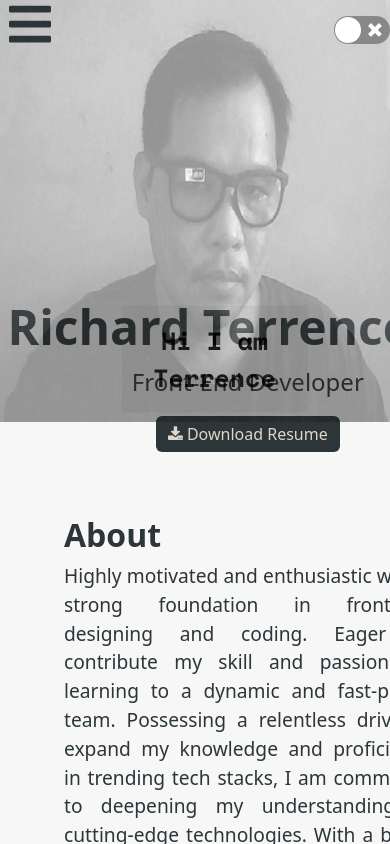
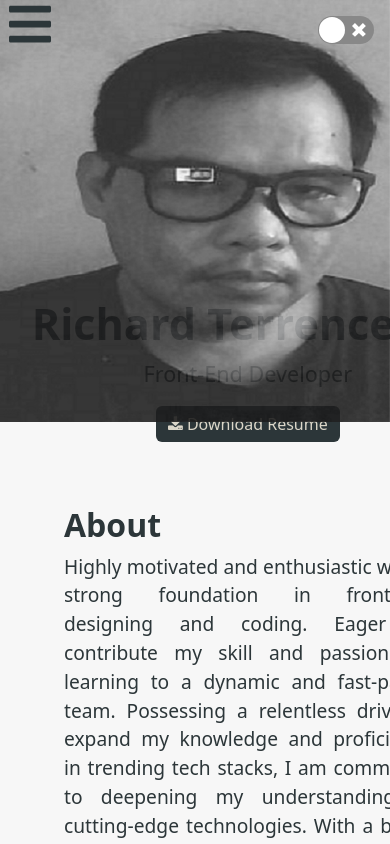
Before and after one commit to RichardTerrence/RTG-portfolio, a React (Create React App) app: page / in a window 390 px wide. Before the commit this address had no page. Shown: the top 844 px of the page. Built offline with nearby package versions, Linux system fonts and the light colour scheme; a web font is replaced by a local one.

Commit message:
first commit

```diff
--- a/public/index.html
+++ b/public/index.html
@@ -9,7 +9,6 @@
       name="description"
       content="Web site created using create-react-app"
     />
-    <script src="http://localhost:8097"></script>
     <link rel="preconnect" href="https://fonts.googleapis.com" />
     <link rel="preconnect" href="https://fonts.gstatic.com" crossorigin />
     <link
--- a/src/components/LeftContent.css
+++ b/src/components/LeftContent.css
@@ -4,24 +4,23 @@
   box-sizing: border-box;
 }
 .leftcontent-body {
-  height: 100%;
+  min-height: 100%;
   width: 40%;
   position: fixed;
   top: 0;
   right: 0;
   filter: grayscale(100%);
   opacity: 90%;
-}
-
-/*image :hover*/
-.image {
-  opacity: 1;
-  width: 100%;
-  height: 100%;
+  background-position: center;
+  background-repeat: no-repeat;
+  background-size: cover;
+  background-image: url("../components/images/rex999.png");
   transition: 0s ease;
   backface-visibility: hidden;
   cursor: pointer;
 }
+
+/*image :hover*/
 .middle {
   transition: 0.2s ease;
   opacity: 0;
@@ -49,33 +48,45 @@
 @media only screen and (max-width: 1200px) {
   .leftcontent-body {
     width: 40%;
-    height: 100%;
+    min-height: 100%;
     position: fixed;
     top: 0;
     right: 0;
+    background-position: center;
+    background-repeat: no-repeat;
+    background-size: cover;
   }
 }
 @media only screen and (max-width: 992px) {
   .leftcontent-body {
     width: 40%;
-    height: 100%;
+    min-height: 100%;
     position: fixed;
     top: 0;
     right: 0;
+    background-position: center;
+    background-repeat: no-repeat;
+    background-size: cover;
   }
 }
 @media only screen and (max-width: 768px) {
   .leftcontent-body {
     width: 100%;
-    height: 50%;
+    min-height: 50%;
     position: absolute;
+    background-position: center;
+    background-repeat: no-repeat;
+    background-size: cover;
   }
 }
 
 @media only screen and (max-width: 600px) {
   .leftcontent-body {
     width: 100%;
-    height: 50%;
+    min-height: 50%;
     position: absolute;
+    background-position: center;
+    background-repeat: no-repeat;
+    background-size: cover;
   }
 }
--- a/src/components/LeftContent.js
+++ b/src/components/LeftContent.js
@@ -1,6 +1,5 @@
 import React from "react";
 import "./LeftContent.css";
-import rex999 from "./images/rex999.png";
 
 const LeftContent = () => {
   return (
@@ -11,7 +10,7 @@ const LeftContent = () => {
         target="_blank"
         rel="noreferrer"
       >
-        <img src={rex999} alt="Avatar" className="image" />
+        <img className="image" alt="" />
       </a>
       <div className="middle">
         <div className="text">Hi I am Terrence</div>
--- a/src/components/NavFooter.css
+++ b/src/components/NavFooter.css
@@ -27,21 +27,21 @@
 }
 @media only screen and (max-width: 1200px) {
   .N-footer {
-    width: 60%;
+    max-width: 60%;
   }
 }
 @media only screen and (max-width: 992px) {
   .N-footer {
-    width: 60%;
+    max-width: 60%;
   }
 }
 @media only screen and (max-width: 768px) {
   .N-footer {
-    width: 100%;
+    max-width: 100%;
   }
 }
 @media only screen and (max-width: 600px) {
   .N-footer {
-    width: 100%;
+    max-width: 100%;
   }
 }
--- a/src/components/RightContent.css
+++ b/src/components/RightContent.css
@@ -192,7 +192,7 @@ h6 {
   .right-info {
     color: #dcd7c9;
     text-align: center;
-    justify-content: center;
+
     max-width: 100%;
   }
   .right-switch {
@@ -218,12 +218,12 @@ h6 {
   .right-info {
     color: #dcd7c9;
     text-align: center;
-    justify-content: center;
+    font-size: 0.9em;
     max-width: 100%;
   }
   .right-switch {
     float: right;
-    padding: 0.5rem 1rem;
+    padding: 0.5rem 2rem;
     z-index: 1;
   }
 }
@@ -245,7 +245,6 @@ h6 {
   .right-info {
     color: #dcd7c9;
     text-align: center;
-    justify-content: center;
     padding-top: 18rem;
   }
   .right-switch {
@@ -274,7 +273,6 @@ h6 {
   .right-info {
     color: #dcd7c9;
     text-align: center;
-    justify-content: center;
     padding-top: 18rem;
   }
   .right-switch {
```
